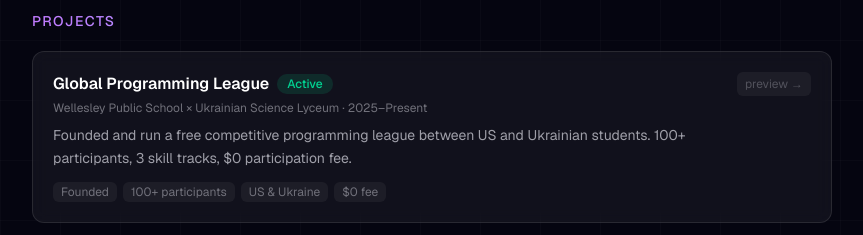
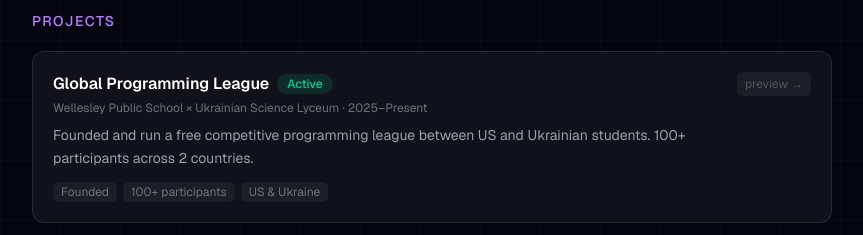
Before and after one commit to BohuslavO/portfolio, a Next.js app: page / in a window 1280 px wide. Shown: the part 860-1095 px from the top of the page, without its empty margins (360-1223 px from the left). Built offline with nearby package versions, Linux system fonts and the light colour scheme.

Commit message:
Remove skill tracks and fee mention from GPL card

```diff
--- a/components/WorkShowcase.tsx
+++ b/components/WorkShowcase.tsx
@@ -57,10 +57,10 @@
     subtitle: "Wellesley Public School × Ukrainian Science Lyceum",
     year: "2025–Present",
     description:
-      "Founded and run a free competitive programming league between US and Ukrainian students. 100+ participants, 3 skill tracks, $0 participation fee.",
+      "Founded and run a free competitive programming league between US and Ukrainian students. 100+ participants across 2 countries.",
     detailDescription:
-      "Founded GPL — a free, weekly competitive programming league connecting students at Wellesley and top Ukrainian science lyceums. Students compete across Novice, Intermediate, and Advanced tracks. Weekly 24-hour contests, bilingual solution editorials (English/Ukrainian), live leaderboard, monthly in-person review sessions. 100+ participants across 2 countries.",
-    tags: ["Founded", "100+ participants", "US & Ukraine", "$0 fee"],
+      "Founded GPL — a free, weekly competitive programming league connecting students at Wellesley and top Ukrainian science lyceums. Weekly 24-hour contests, bilingual solution editorials (English/Ukrainian), live leaderboard, monthly in-person review sessions. 100+ participants across 2 countries.",
+    tags: ["Founded", "100+ participants", "US & Ukraine"],
     status: "Active",
     previewImage: "/previews/GPL_OnePager_Wellesley.png",
   },
```
